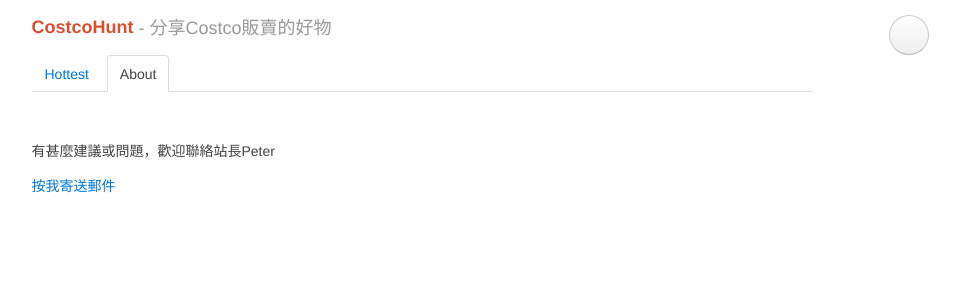
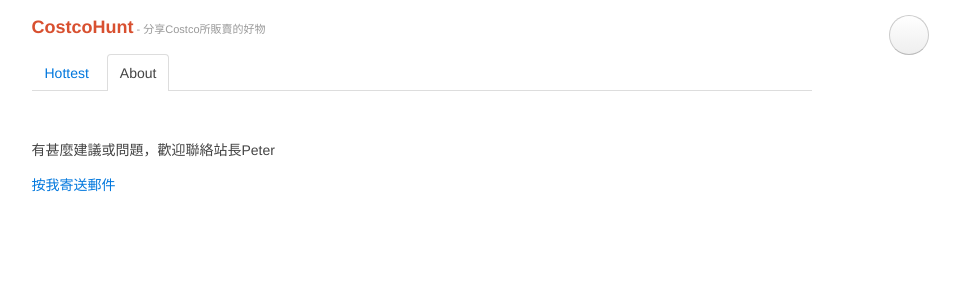
Before and after one commit to PeterLiao/CityHunt, a Django app: page /about/ in a window 1280 px wide. Shown: the top 300 px of the page, without its empty margins (160-1120 px from the left). Run offline with Django 3.2, Linux system fonts and the light colour scheme; parts of the project's set-up code (start-up, migrations or seed data) failed here and were passed over; some libraries are stand-ins or nearby versions.

Commit message:
Change title font size

```diff
--- a/templates/menu.html
+++ b/templates/menu.html
@@ -96,7 +96,7 @@
 
                     <div class="uk-text-large uk-margin-bottom">
                         <img style="display:none" class="circular_40px_middle" width="50px" height="50px" src="{% static "img\logo2.png" %}" alt="">
-                        <span class="uk-text-bold uk-text-danger uk-text-large">CostcoHunt</span><span class="uk-text-muted uk-text-middle"> - 分享Costco販賣的好物</span></div>
+                        <span class="uk-text-bold uk-text-danger uk-text-large">CostcoHunt</span><span class="uk-text-muted uk-text-small"> - 分享Costco所販賣的好物</span></div>
                     <ul class="uk-tab uk-tab-grid uk-margin-bottom">
                     {% if current_page == "hottest" %}
                         <li class="uk-active">
```
